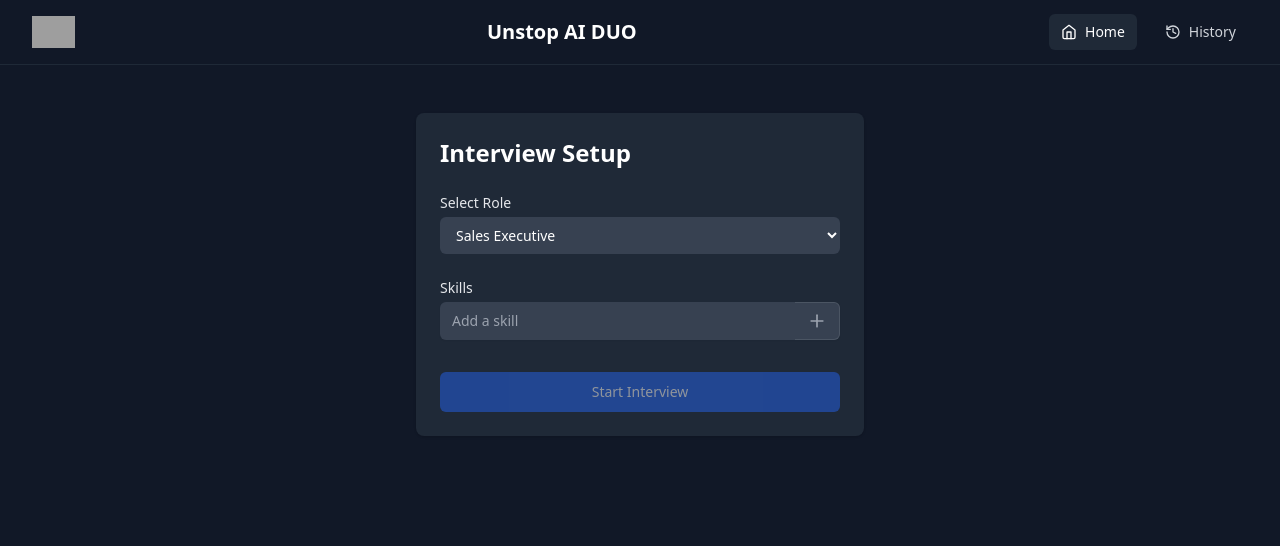
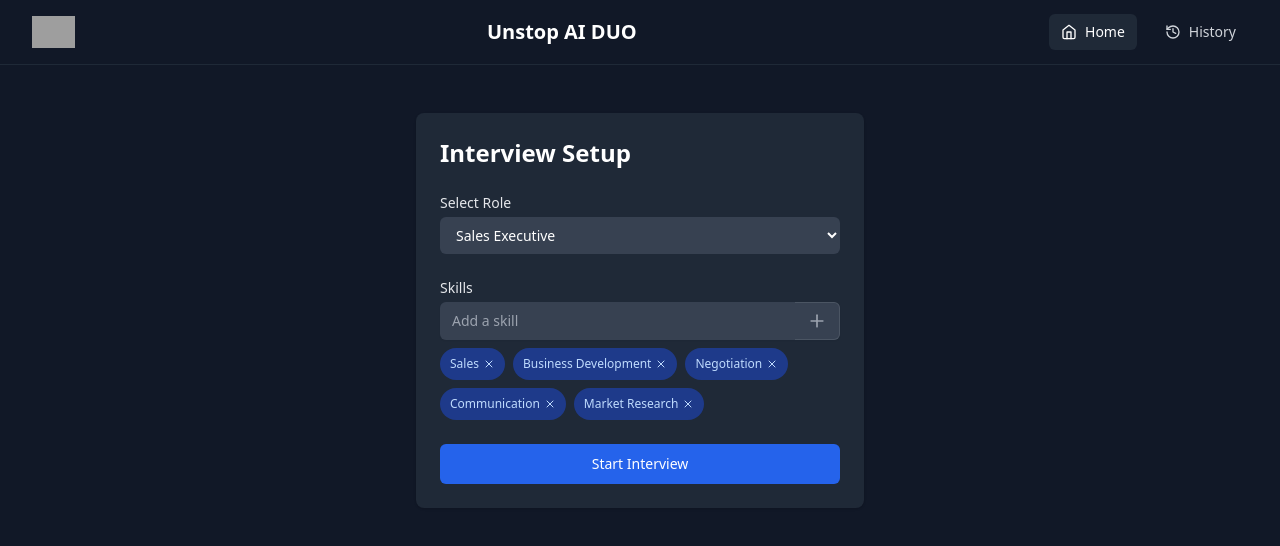
Before and after one commit to HVbajoria/HVSBAI, a React (Vite) app: page / in a window 1280 px wide. Shown: the top 546 px of the page. Built offline with nearby package versions, Linux system fonts and the light colour scheme; grey boxes are pictures that could not be loaded.

Commit message:
Version 3.0

```diff
--- a/src/components/InterviewRoom.tsx
+++ b/src/components/InterviewRoom.tsx
@@ -100,7 +100,7 @@ async function start_realtime(endpoint: string, apiKey: string, deploymentOrMode
   }
 
   try {
-    if (selectedRole=='Marketing Manager'){
+    if (selectedRole=='Marketing Manager (Long Form)'){
       await realtimeStreaming.send(createConfigMessage(`Conduct an interview as Shambhavi for a Marketing Manager role at Unstop, assessing the following skills: ` + skills + ` through interactive and realistic questions. Make the responses of yours short and concise but also easy to understand. Donot give the response of the previous response in more than one short line and also without giving any feedback.
 
 # Steps
@@ -145,6 +145,60 @@ async function start_realtime(endpoint: string, apiKey: string, deploymentOrMode
 # Output Format
 
 Questions are posed in the context of an interactive interview, requiring conversational responses from the candidate. Include direct questions, brief scenario descriptions, and prompts for candidate explanations where needed. Don't give explanations yourself.`));
+
+      // skills.push('SEO & SEM');
+      // skills.push('Market Research');
+      // skills.push('People Skills');
+      // skills.push('Partner Management');
+      // skills.push('Communication');
+      // skills.push('Problem-Solving');
+     }
+    else if (selectedRole=='Marketing Manager'){
+      await realtimeStreaming.send(createConfigMessage(`Conduct an interview as Shambhavi for a Marketing Manager role at Unstop, assessing the following skills: ` + skills + ` through interactive and realistic questions. Make the responses of yours short and concise but also easy to understand. Do not give the response of the previous response in more than one short line and also without giving any feedback.
+
+        # Steps
+
+        1. **Introduction:**
+           - Begin by introducing yourself as Shambhavi who is a female so speak in a female voice and clarify that you will be evaluating the candidate's fit for the Marketing Manager role.
+
+        2. **Experience and Background:**
+           - Ask about the candidate's educational background and qualifications along with the candidate’s name and current position.
+           - Inquire about any past experiences related to marketing, highlighting significant achievements or challenges.
+
+        3. **Skills:**
+           - Pose six objective multiple-choice questions to assess knowledge and logical thinking. Make sure you ask six questions one by one after receiving the answer and explanation of why he/she chose that answer of the previous question. Make the questions related to one another and based on the previous answer.
+             - Provide four options for each question.
+             - Compulsory request to the candidate to explain their chosen answer and don't move forward unless answered properly.
+             - Do not tell the correct answer of the question nor give explanation yourself but ask the candidate to explain why he/she chose that answer.
+             - Present three subjective, scenario-based questions to evaluate practical skills covering the skills:  ` + skills + `using practical methods and also real -life scenarios.
+             - Dive deep into the concepts and the solution to understand the knowledge of the candidate and assess the candidate’s skills.
+
+        4. **Problem-Solving and Decision-Making:**
+           - Present scenarios to assess the candidate's problem-solving abilities.
+           - Ask about times when they faced challenging marketing situations and how they resolved them.
+           - Dive deep into the challenges and the solution to understand the impact created and access the candidate’s skills.
+
+        5. **Role-Play:**
+           - Engage in a role-play conversation as a hesitant and angry client named Harshavardhan, depicting frustration due to previous marketing plans and strategies used for their campaign which did not give a good result. Assess the candidate’s ability to build rapport, emphasize value, address concerns, and attempt to close the deal.
+           - Follow up with at least 10-12 questions acting like Shambhavi and as if you are conversing with the candidate to evaluate empathy, negotiation skills, and professionalism while diving deep into the conversation with specific details.
+           - Do not forget to close the deal. and make it conversational by not asking any question after Shambhavi's conversation.
+
+        6. **Behavioral Assessment:**
+           - Use behavioral questions to evaluate the candidate’s work ethic, resilience, and adaptability.
+
+        7. **Leadership and Team Management:**
+           - Discuss any experience the candidate has in leadership or team management, if applicable.
+
+        8. **Cultural Fit and Company Values:**
+           - Ask questions to understand the candidate’s alignment with Unstop’s culture and values.
+           - Explore the candidate’s understanding of Unstop’s business model and the challenges it faces.
+
+        9. **Closing:**
+           - Invite the candidate to ask any questions they may have about the role or company.
+           - Explain the next steps in the hiring process and provide any additional information needed.
+
+        # Output Format
+        Questions are posed in the context of an interactive interview, requiring conversational responses from the candidate. Include direct questions, brief scenario descriptions, and prompts for candidate explanations where needed. Don't give explanations yourself. Make sure that all the questions are related to one another and dive deep into them to understand the concepts and clarity of the candidate in real-world scenarios.`));
 
       // skills.push('SEO & SEM');
       // skills.push('Market Research');
--- a/src/components/InterviewSetup.tsx
+++ b/src/components/InterviewSetup.tsx
@@ -1,4 +1,4 @@
-import React, { useState } from 'react';
+import React, { useEffect, useState } from 'react';
 import { useNavigate } from 'react-router-dom';
 import { ChevronDown, Plus, X } from 'lucide-react';
 import { Role } from '../types/interview';
@@ -9,6 +9,72 @@ export function InterviewSetup() {
   const [selectedRole, setSelectedRole] = useState<Role>('Sales Executive');
   const [skills, setSkills] = useState<string[]>([]);
   const [newSkill, setNewSkill] = useState('');
+
+  const predefinedmarketingSkills = [
+    'Marketing Strategy',
+    'Business Development',
+    'Data Analysis',
+    'Communication',
+    'Market Research'
+  ];
+
+  const predefinedSDESkills = [
+    'Python',
+    'Problem Solving',
+    'Angular',
+    'Data Structures & Algorithms',
+    'Computer Fundamentals'
+  ];
+
+  const predefinedSalesSkills = [
+    'Sales',
+    'Business Development',
+    'Negotiation',
+    'Communication',
+    'Market Research'
+  ];
+
+  const predefinedMarketingManagerLongFormSkills = [
+    'Marketing Strategy',
+    'Business Development',
+    'Data Analysis',
+    'Communication',
+    'Leadership',
+    'Market Research',
+    'Sales',
+    'Content Creation'
+  ];
+
+  useEffect(() => {
+    if (selectedRole === 'Marketing Manager') {
+      setSkills([]);
+      predefinedmarketingSkills.forEach(skill => {
+          setSkills(prevSkills => [...prevSkills, skill]);
+      });
+    }
+    else if (selectedRole === 'SDE') {
+      setSkills([]);
+      predefinedSDESkills.forEach(skill => {
+          setSkills(prevSkills => [...prevSkills, skill]);
+      });
+    }
+    else if (selectedRole === 'Sales Executive') {
+      setSkills([]);
+      predefinedSalesSkills.forEach(skill => {
+          setSkills(prevSkills => [...prevSkills, skill]);
+      });
+    }
+    else if (selectedRole === 'Marketing Manager (Long Form)') {
+      setSkills([]);
+      predefinedMarketingManagerLongFormSkills.forEach(skill => {
+          setSkills(prevSkills => [...prevSkills, skill]);
+      });
+    }
+    else {
+      setSkills([]);
+    }
+    console.log(skills);
+  }, [selectedRole]);
 
   const handleAddSkill = () => {
     if (newSkill.trim() && !skills.includes(newSkill.trim())) {
@@ -49,6 +115,7 @@ export function InterviewSetup() {
               >
                 <option value="SDE">SDE</option>
                 <option value="Marketing Manager">Marketing Manager</option>
+                <option value="Marketing Manager (Long Form)">Marketing Manager (Long Form)</option>
                 <option value="Sales Executive">Sales Executive</option>
               </select>
               {/* <ChevronDown className="absolute right-3 top-2.5 h-5 w-5 text-gray-400" /> */}
--- a/src/index.css
+++ b/src/index.css
@@ -133,7 +133,7 @@
     height: calc(100% - 15px);
     position: relative;
     background-color: rgba(0, 0, 0, 0.3);
-    width: 580px;
+    width: 670px;
     margin: 15px 15px 0;
     overflow: hidden;
     border-radius: 12px 12px 0 0;
```
